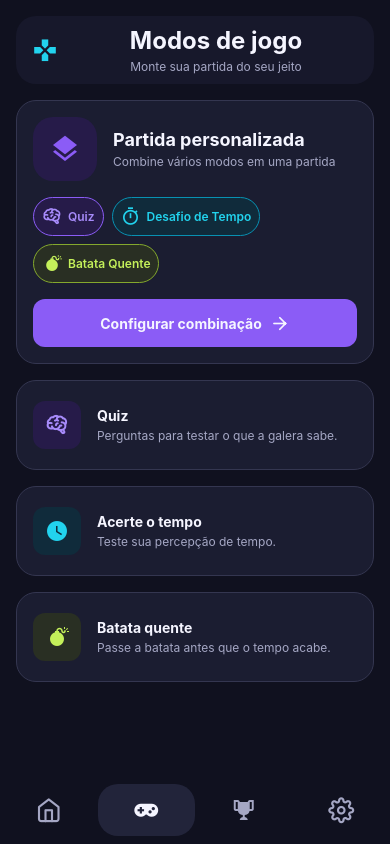
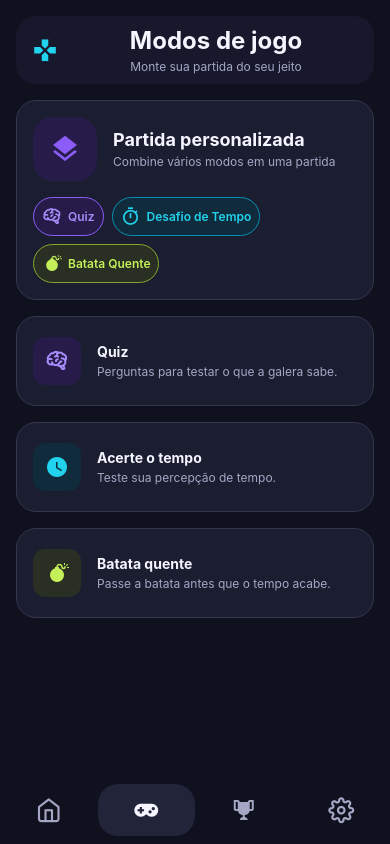
Before and after one commit to YanSilva22/GameBox, a React Native app: screen /GameScreen in a window 390 px wide. Built offline with nearby package versions, Linux system fonts and the light colour scheme.

Commit message:
Removes inline footer button from GameCard
- Cleans up the fixed match configuration button structure.

```diff
--- a/src/components/GameCard.js
+++ b/src/components/GameCard.js
@@ -60,19 +60,6 @@ export default function GameCard({ selected, onPress }) {
                         </Text>
                     </View>
                 </View>
-            </View>
-
-            <View style={styles.buttonContainer}>
-                <Pressable style={styles.button} onPress={() => console.log("Clicado")}>
-                    <Text style={styles.buttonText}>
-                        Configurar combinação
-                    </Text>
-                    <Feather
-                        name="arrow-right"
-                        size={20}
-                        color={colors.text}
-                    />
-                </Pressable>
             </View>
         </AnimatedCard>
     );
```
